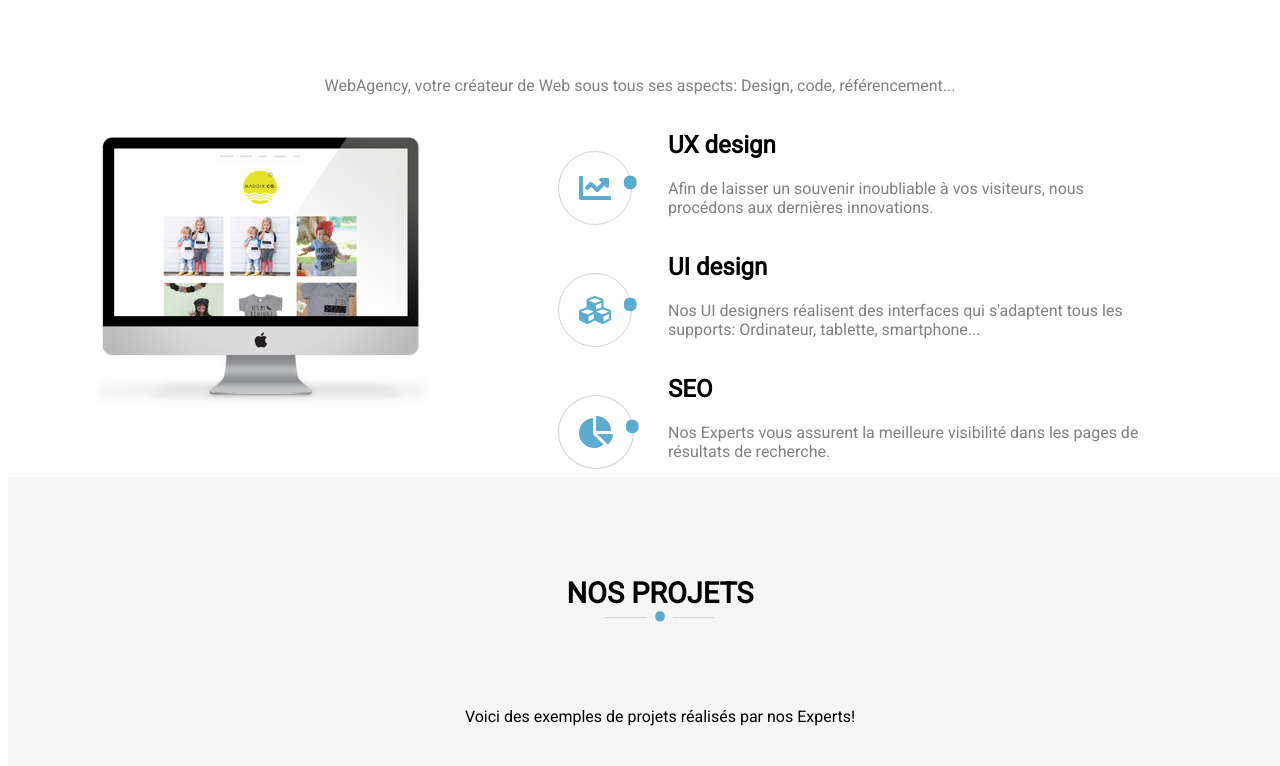
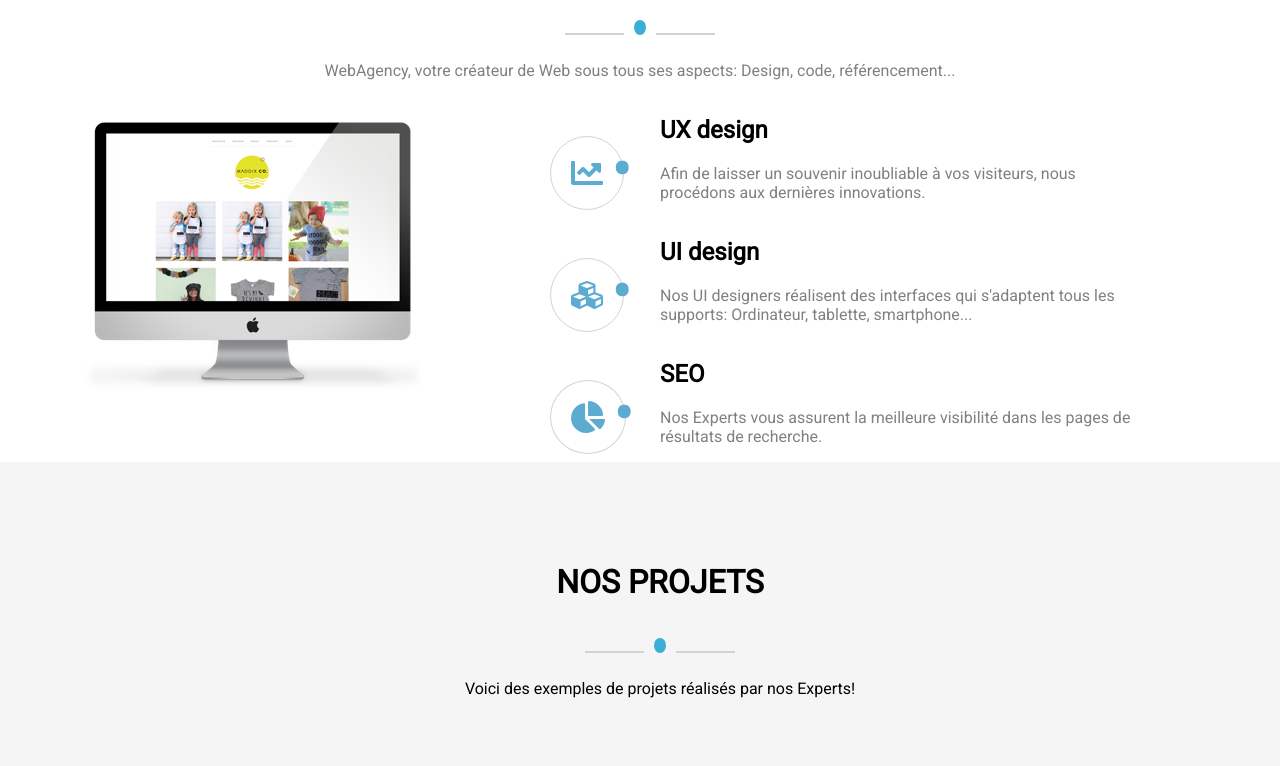
Before and after one commit to Elly2203/WEBAGENCY, a plain HTML site: page index.html in a window 1280 px wide. Shown: the part 705-1471 px from the top of the page. Drawn offline with Linux system fonts and the light colour scheme.

Commit message:
le séparateur

```diff
--- a/index.html
+++ b/index.html
@@ -78,7 +78,9 @@
 
                 <h1 id="ourservices">NOS SERVICES</h1>
                 <div class="separator">
-                     <hr><span class="blue-point">&bull;</span><hr>
+                    <div class="line"></div>
+                    <div class=blue-point></div>
+                    <div class="line"></div>
                 </div>
                 <p class="text-size">WebAgency, votre créateur de Web sous tous ses aspects: Design, code, référencement...</p>
             </div>
@@ -142,7 +144,9 @@
             <div id="portfolio-header">
                 <h1>NOS PROJETS</h1>
                 <div class="separator">
-                    <hr><span class="blue-point">&bull;</span><hr>
+                    <div class="line"></div>
+                    <div class=blue-point></div>
+                    <div class="line"></div>
                 </div>
 
                 <p class="text-size"> Voici des exemples de projets réalisés par nos Experts!</p>
--- a/styles/mediascreen.css
+++ b/styles/mediascreen.css
@@ -114,10 +114,6 @@
         margin-left:-35px;
     }
 
-    .separator
-    {
-        display:none;
-    }
 }
 
 @media all and (max-width : 320px)
--- a/styles/portfolio.css
+++ b/styles/portfolio.css
@@ -73,6 +73,7 @@
     justify-content:center;
     margin: auto;
     padding:0;
+    max-width:1400px;
 }
 
 .card
@@ -111,7 +112,9 @@
     color: white;
     border: 2px solid white;
     padding: 10px;
-    border-radius:21px 22px;
+    height:22px;
+    width:22px;
+    border-radius:50%;
     background-color: #3BAED7;
     float: right;
     position: relative;
--- a/styles/style.css
+++ b/styles/style.css
@@ -17,15 +17,15 @@ html
 body
 {
     font-family:'roboto', sans-serif;
-	font-style:normal;
 	color:black;
     text-align: center;
+    margin:0;
 }
 
 
 h1
 {
-    font-size:1.8em;
+    font-size:2em;
     font-weight:bold;
 }
 
@@ -34,24 +34,33 @@ h1
 	font-size:1em;
 }
 
+.separator
+{
+    display:flex;
+    align-items:baseline;
+    width:150px;
+    align-content:center;
+    margin:auto;
+}
+
+.line
+{
+    background-color:lightgrey;
+    height:2px;
+    width:70px;
+}
+
 .blue-point
 {
-	color: #5CABD1;
-	font-size:3em;
-    position:relative;
-    top:-45px;
+	width:15px;
+    height:15px;
+    border-radius:50%;
+    background-color:#3BAED7;
+    margin:10px;
+
 }
 
-hr
-{
-	display:inline-block;
-	width:40px;
-	margin:5px;
-	color:#FBFBFB;
-	opacity:0.3;
-    position:relative;
-    top:-55px;
-}
+
 
 footer
 {
```
